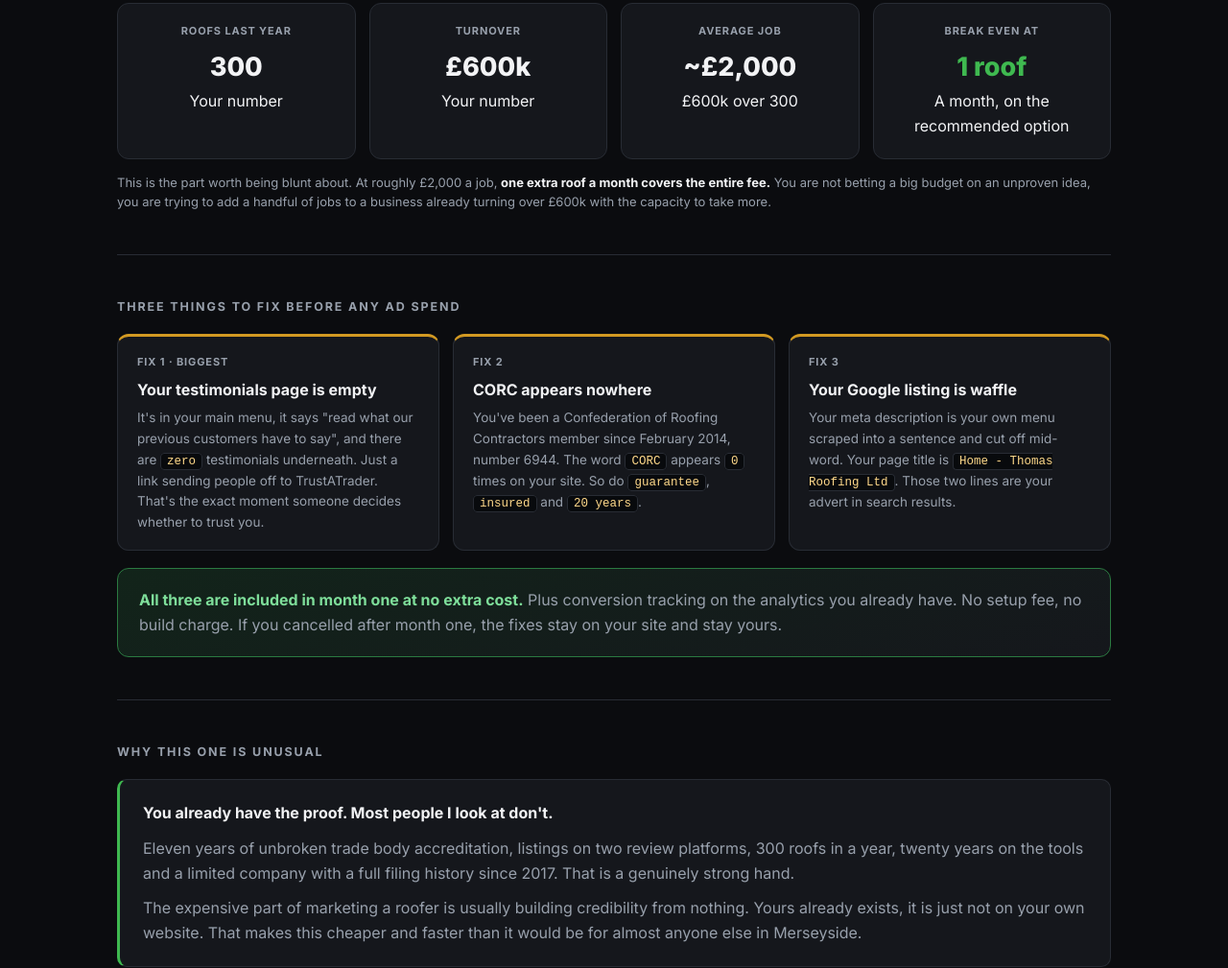
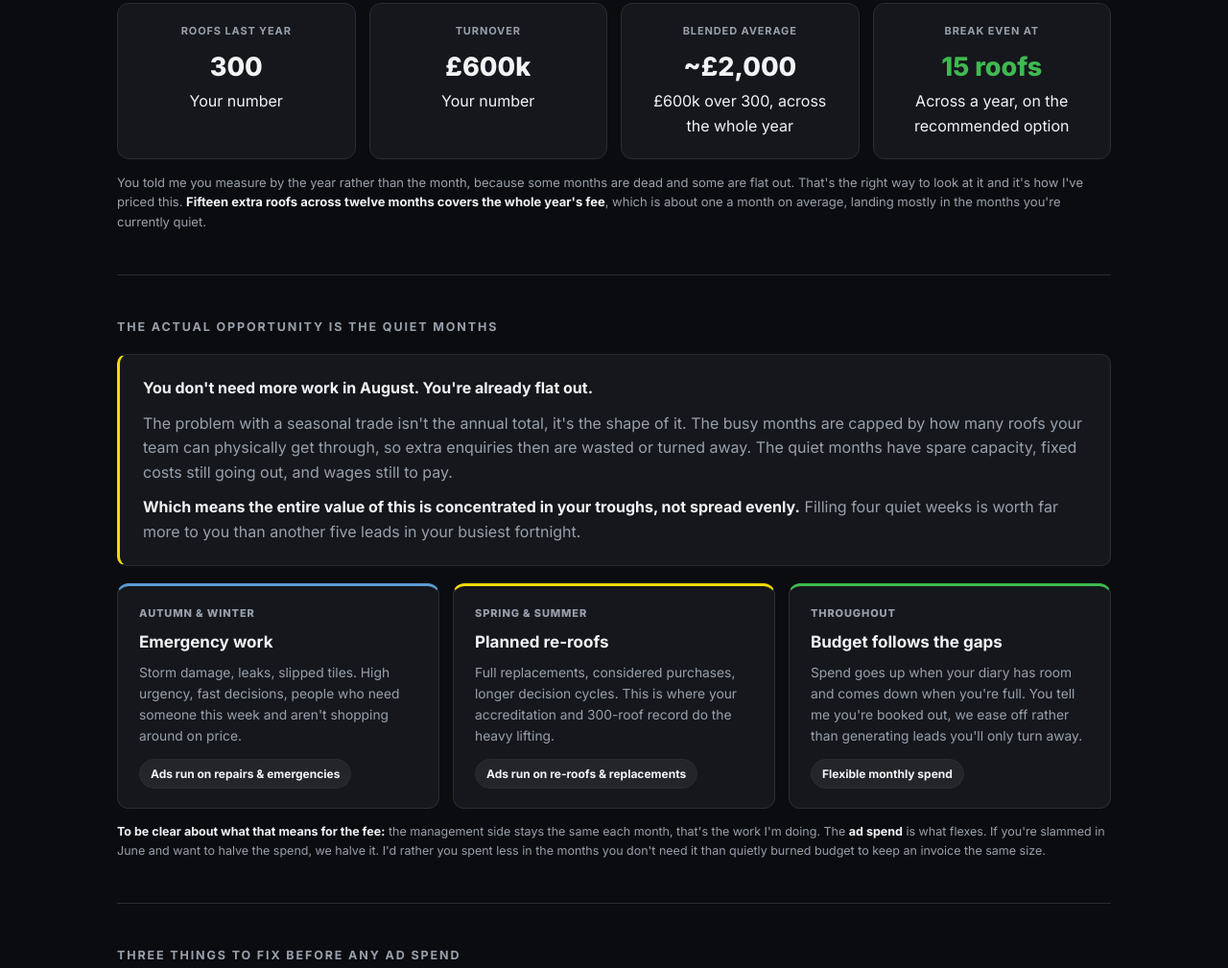
Before and after one commit to andrei170/thomas-roofing-proposal, a plain HTML site: page index.html in a window 1280 px wide. Shown: the part 318-1327 px from the top of the page at 96% size. Drawn offline with Linux system fonts and the light colour scheme.

Commit message:
reframe around annual measurement and seasonality

```diff
--- a/index.html
+++ b/index.html
@@ -47,6 +47,18 @@ section{padding:44px 0;border-bottom:1px solid var(--line)}
 .mcard .mbig{font-size:27px;font-weight:900;margin:7px 0 2px}
 .mcard .mbig.g{color:var(--good)}
 .mnote{font-size:13px;color:var(--mut);margin-top:14px}
+
+.seasons{display:grid;grid-template-columns:repeat(3,1fr);gap:14px;margin-top:18px}
+@media(max-width:860px){.seasons{grid-template-columns:1fr}}
+.scard{background:var(--panel);border:1px solid var(--line);border-radius:12px;padding:20px 22px;border-top:3px solid var(--mut)}
+.scard.winter{border-top-color:#5b9bd5}
+.scard.summer{border-top-color:var(--yellow)}
+.scard.flex{border-top-color:var(--good)}
+.scard .slab{font-size:11px;text-transform:uppercase;letter-spacing:.08em;color:var(--mut);font-weight:800;margin-bottom:7px}
+.scard h4{font-size:17px;margin-bottom:7px}
+.scard p{font-size:13.8px}
+.scard .stag{margin-top:12px;font-size:12px;font-weight:700;padding:5px 11px;border-radius:999px;display:inline-block;
+  background:rgba(255,255,255,.06);border:1px solid var(--line);color:var(--ink)}
 
 .fixgrid{display:grid;grid-template-columns:repeat(3,1fr);gap:14px}
 @media(max-width:820px){.fixgrid{grid-template-columns:1fr}}
@@ -136,10 +148,40 @@ footer{color:var(--mut);font-size:12.5px;text-align:center;padding:30px 0 44px}
     <div class="maths">
       <div class="mcard"><div class="mlab">Roofs Last Year</div><div class="mbig">300</div><div class="msub">Your number</div></div>
       <div class="mcard"><div class="mlab">Turnover</div><div class="mbig">£600k</div><div class="msub">Your number</div></div>
-      <div class="mcard"><div class="mlab">Average Job</div><div class="mbig">~£2,000</div><div class="msub">£600k over 300</div></div>
-      <div class="mcard"><div class="mlab">Break Even At</div><div class="mbig g">1 roof</div><div class="msub">A month, on the recommended option</div></div>
+      <div class="mcard"><div class="mlab">Blended Average</div><div class="mbig">~£2,000</div><div class="msub">£600k over 300, across the whole year</div></div>
+      <div class="mcard"><div class="mlab">Break Even At</div><div class="mbig g">15 roofs</div><div class="msub">Across a year, on the recommended option</div></div>
     </div>
-    <p class="mnote">This is the part worth being blunt about. At roughly £2,000 a job, <b>one extra roof a month covers the entire fee.</b> You are not betting a big budget on an unproven idea, you are trying to add a handful of jobs to a business already turning over £600k with the capacity to take more.</p>
+    <p class="mnote">You told me you measure by the year rather than the month, because some months are dead and some are flat out. That's the right way to look at it and it's how I've priced this. <b>Fifteen extra roofs across twelve months covers the whole year's fee</b>, which is about one a month on average, landing mostly in the months you're currently quiet.</p>
+  </section>
+
+  <section>
+    <div class="h">The actual opportunity is the quiet months</div>
+    <div class="today">
+      <p><b>You don't need more work in August. You're already flat out.</b></p>
+      <p>The problem with a seasonal trade isn't the annual total, it's the shape of it. The busy months are capped by how many roofs your team can physically get through, so extra enquiries then are wasted or turned away. The quiet months have spare capacity, fixed costs still going out, and wages still to pay.</p>
+      <p><b>Which means the entire value of this is concentrated in your troughs, not spread evenly.</b> Filling four quiet weeks is worth far more to you than another five leads in your busiest fortnight.</p>
+    </div>
+    <div class="seasons">
+      <div class="scard winter">
+        <div class="slab">Autumn &amp; Winter</div>
+        <h4>Emergency work</h4>
+        <p>Storm damage, leaks, slipped tiles. High urgency, fast decisions, people who need someone this week and aren't shopping around on price.</p>
+        <div class="stag">Ads run on repairs &amp; emergencies</div>
+      </div>
+      <div class="scard summer">
+        <div class="slab">Spring &amp; Summer</div>
+        <h4>Planned re-roofs</h4>
+        <p>Full replacements, considered purchases, longer decision cycles. This is where your accreditation and 300-roof record do the heavy lifting.</p>
+        <div class="stag">Ads run on re-roofs &amp; replacements</div>
+      </div>
+      <div class="scard flex">
+        <div class="slab">Throughout</div>
+        <h4>Budget follows the gaps</h4>
+        <p>Spend goes up when your diary has room and comes down when you're full. You tell me you're booked out, we ease off rather than generating leads you'll only turn away.</p>
+        <div class="stag">Flexible monthly spend</div>
+      </div>
+    </div>
+    <p class="fine"><b>To be clear about what that means for the fee:</b> the management side stays the same each month, that's the work I'm doing. The <b>ad spend</b> is what flexes. If you're slammed in June and want to halve the spend, we halve it. I'd rather you spent less in the months you don't need it than quietly burned budget to keep an invoice the same size.</p>
   </section>
 
   <section>
@@ -182,10 +224,11 @@ footer{color:var(--mut);font-size:12.5px;text-align:center;padding:30px 0 44px}
       <div class="pack">
         <div class="pname">Option 1</div>
         <div class="price">£1,500<span>/mo</span></div>
-        <div class="pnote">£750 ad spend, £750 management. No lock-in, cancel any time.</div>
+        <div class="pnote">£750 management, £750 ad spend. Spend flexes with your season, management doesn't. No lock-in.</div>
         <ul>
           <li><span class="tick">&#10003;</span><span class="t">All three fixes above, included month one<small>Real testimonials live, CORC surfaced, proper title and description, conversion tracking.</small></span></li>
           <li><span class="tick">&#10003;</span><span class="t">Local ads across Liverpool and the Wirral<small>Starting on your two strongest areas rather than spreading across Merseyside.</small></span></li>
+          <li><span class="tick">&#10003;</span><span class="t">Campaigns switch with the season<small>Emergency and repair work through autumn and winter, planned re-roofs through spring and summer.</small></span></li>
           <li><span class="tick">&#10003;</span><span class="t">Built around CORC accreditation<small>Eleven years of it is the strongest differentiator you have, and nobody currently sees it.</small></span></li>
           <li><span class="tick">&#10003;</span><span class="t">Monthly reporting<small>Enquiries and cost per booked roof. Not impressions.</small></span></li>
         </ul>
@@ -195,13 +238,14 @@ footer{color:var(--mut);font-size:12.5px;text-align:center;padding:30px 0 44px}
         <div class="rectag">Recommended</div>
         <div class="pname">Option 2</div>
         <div class="price">£2,500<span>/mo</span></div>
-        <div class="pnote">£1,250 ad spend, £1,250 management. No lock-in, cancel any time.</div>
+        <div class="pnote">£1,250 management, £1,250 ad spend. Spend flexes with your season, management doesn't. No lock-in.</div>
         <ul>
           <li><span class="tick">&#10003;</span><span class="t">Everything in Option 1, at nearly double the reach</span></li>
-          <li><span class="tick">&#10003;</span><span class="t">Re-roofs and repairs run as separate campaigns<small>A full re-roof is a planned purchase, a leak is an emergency. Same advert for both wastes money on each.</small></span></li>
+          <li><span class="tick">&#10003;</span><span class="t">Re-roofs and repairs run as separate campaigns<small>A full re-roof is a planned purchase, a leak is an emergency. Same advert for both wastes money on each, and they peak in opposite seasons.</small></span></li>
+          <li><span class="tick">&#10003;</span><span class="t">Spend weighted into your quiet months<small>Heavier when the diary has gaps, eased back when you are booked out. You tell me, we adjust.</small></span></li>
           <li><span class="tick">&#10003;</span><span class="t">A commercial section built and targeted<small>The word "commercial" currently appears zero times on your site despite you doing the work.</small></span></li>
           <li><span class="tick">&#10003;</span><span class="t">Wider targeting across Merseyside<small>St Helens, Widnes, Runcorn, Prescot and Huyton.</small></span></li>
-          <li><span class="tick">&#10003;</span><span class="t">This is the one I'd pick<small>At £2,000 a job you can afford to bid properly, and separating re-roofs from repairs is where most of the gain is.</small></span></li>
+          <li><span class="tick">&#10003;</span><span class="t">This is the one I'd pick<small>At £2,000 average you can afford to bid properly, and splitting re-roofs from repairs by season is where most of the gain is.</small></span></li>
         </ul>
       </div>
 
@@ -268,7 +312,15 @@ footer{color:var(--mut);font-size:12.5px;text-align:center;padding:30px 0 44px}
       </div>
       <div class="faqItem">
         <div class="faqQ">How much of my time does this take?<span class="plus">+</span></div>
-        <div class="faqA"><p>Very little. I need website access, your Google Analytics, ten real customers I can quote as testimonials, and your gross margin per roof from the accountant. After that it's a monthly report you can read in five minutes.</p></div>
+        <div class="faqA"><p>Very little. I need website access, your Google Analytics, ten real customers I can quote as testimonials, your gross margin per roof, and a rough idea of which months are your quietest. After that it's a monthly report you can read in five minutes.</p></div>
+      </div>
+      <div class="faqItem">
+        <div class="faqQ">My year is lumpy. What happens in the dead months?<span class="plus">+</span></div>
+        <div class="faqA"><p>That's exactly where this should be earning its keep. The busy months are capped by what your team can physically get through, so extra leads then get turned away. The quiet months have spare capacity and the same overheads going out. So we weight spend into the troughs and ease off when you're full, and we judge the whole thing on the year the same way you do, not on whether March looked good.</p></div>
+      </div>
+      <div class="faqItem">
+        <div class="faqQ">Am I paying the same in a month I don't need leads?<span class="plus">+</span></div>
+        <div class="faqA"><p>The management half stays the same, because that's the work I'm doing either way. The ad spend half flexes. If you ring me in June and say you're booked to September, we cut the spend rather than burning it to keep the invoice looking the same. I'd rather bill you less and keep you for three years.</p></div>
       </div>
       <div class="faqItem">
         <div class="faqQ">Why not just do SEO?<span class="plus">+</span></div>
@@ -287,8 +339,8 @@ footer{color:var(--mut);font-size:12.5px;text-align:center;padding:30px 0 44px}
       </div>
       <div class="nextcard">
         <div class="nstep">Step 2</div>
-        <h4>Ask your accountant one question</h4>
-        <p>What's the gross margin on an average roof? That number decides the whole budget, and it takes them minutes.</p>
+        <h4>Two numbers from the accountant</h4>
+        <p>Gross margin on an average roof, and roughly which months were your quietest last year. Those two decide the budget and where it gets pointed.</p>
       </div>
       <div class="nextcard">
         <div class="nstep">Step 3</div>
```
